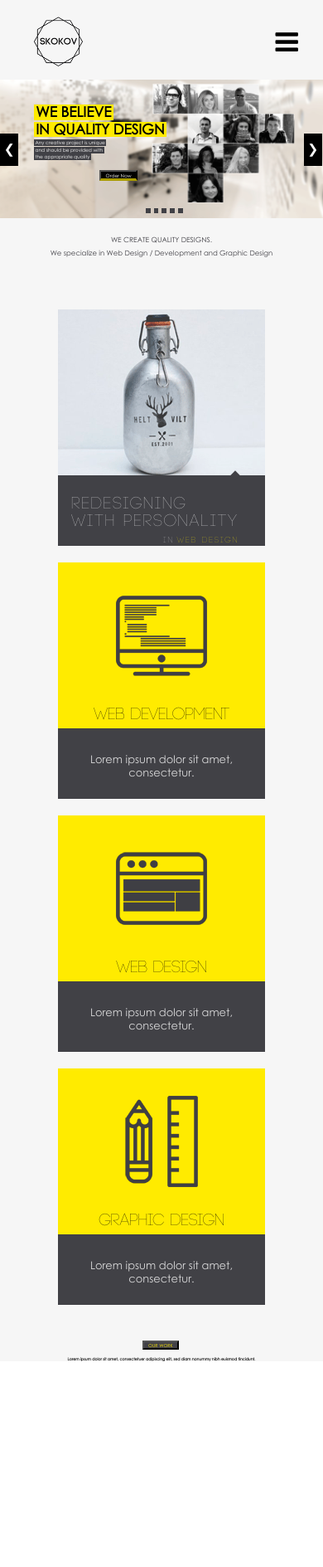
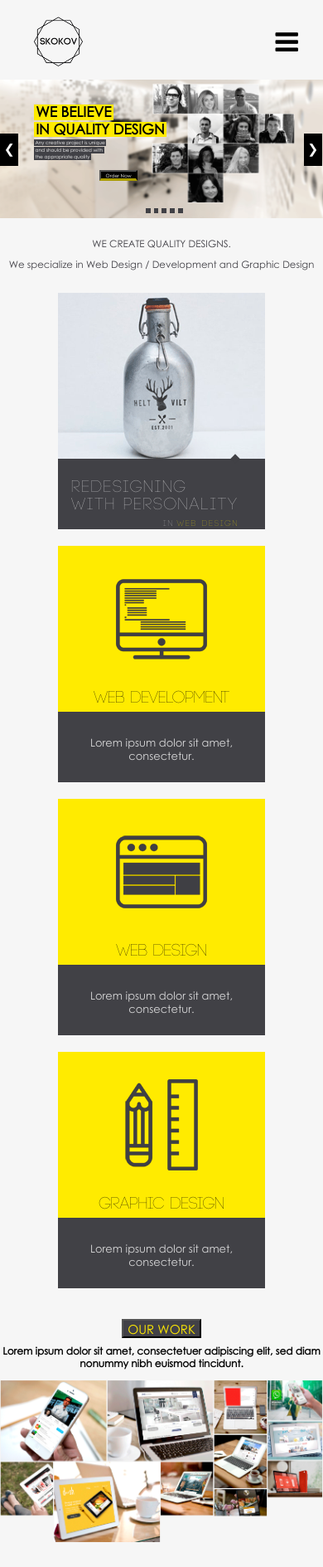
Before and after one commit to StasMartyshenko/WeBelieve, a plain HTML site: page index.html in a window 390 px wide. Shown: the whole page at 83% size. Before the commit the page ends 1641 px from the top, so only its background shows below. Drawn offline with nearby package versions, Linux system fonts and the light colour scheme.

Commit message:
portfolioWork

```diff
--- a/index.html
+++ b/index.html
@@ -125,6 +125,7 @@
             <div class="ourWorkText"><p>Lorem ipsum dolor sit amet, consectetuer adipiscing elit, sed diam nonummy nibh euismod tincidunt.</p></div>
             <div class="ourWorkimage"></div>
         </div>
+        <div class="working"><img src="image/portfolioWork.png" alt=""></div>
 
 
 
--- a/style.css
+++ b/style.css
@@ -333,6 +333,7 @@
            color: #d9d9da;
        }
        /*--------------------ourWork----------------*/
+
        .ourWorkButton {
            padding-top: 7vw;
            padding-left: 44vw;
@@ -353,15 +354,12 @@
            padding-top: 2vw;
        }
 
-
-
-
-
-
-
-
-
-
+       .working>img {
+           max-width: 100%;
+           height: auto;
+           padding-top: 3.4vw;
+           padding-bottom: 7vw;
+       }
        /*----------------@media------------------*/
 
        @media screen and (max-width: 1024px) {
@@ -474,4 +472,55 @@
                left: 30.8%;
                padding: 0.1vw 1.4vw;
            }
+           .ourWorkButton {
+               display: flex;
+               padding-left: 0vw;
            }
+           .ourWorkButton>input {
+               cursor: pointer;
+               font: 20px CenturyGothic;
+               background: #424147;
+               color: #ffea00;
+               padding: 0.15vw 1.4vw;
+               margin: 0 auto;
+           }
+           .textDesign>h2 {
+               font: 500 35px CenturyGothic;
+           }
+           .textDesign>p {
+               font: 500 35px CenturyGothic;
+               text-align: center;
+           }
+           .ourWorkText>p {
+               font: bold 18px CenturyGothic;
+           }
+       }
+
+       @media (max-width: 900px) {
+           .ourWorkButton>input {
+               cursor: pointer;
+               font: 15px CenturyGothic;
+               background: #424147;
+               color: #ffea00;
+               padding: 0.15vw 1.4vw;
+               margin: 0 auto;
+           }
+           .ourWorkButton {
+               display: flex;
+               padding-top: 7vw;
+               padding-left: 0vw;
+           }
+           .ourWorkText>p {
+               font: bold 12px CenturyGothic;
+           }
+           .textDesign>h2 {
+               font: 500 3vw CenturyGothic;
+           }
+           .textDesign>p {
+               font: 500 3vw CenturyGothic;
+               text-align: center;
+           }
+           .pictDesign {
+               margin-top: 17px;
+           }
+       }
```
Also changed, not shown: image/portfolioWork.png (added). Lines whose indentation alone changed are shown as unchanged.
